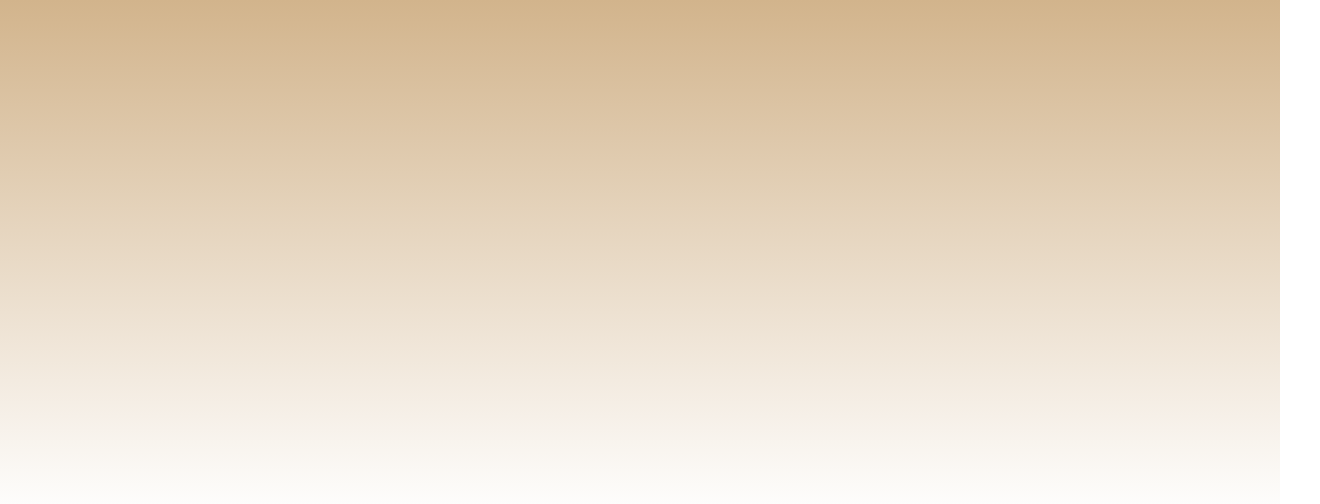
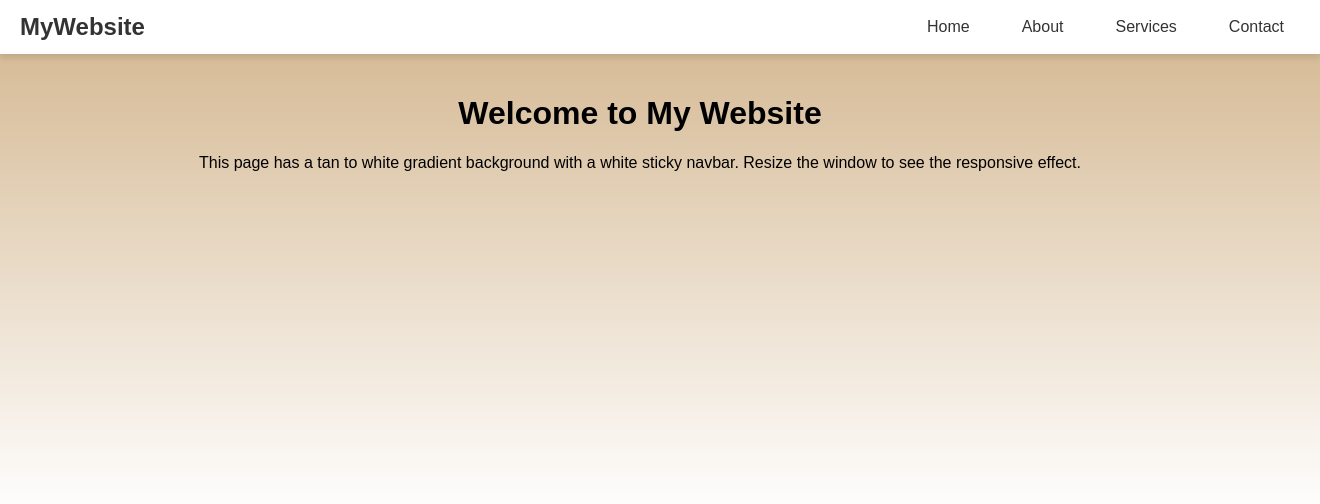
Before and after one commit to 0y0x/incognitowareactive.github.io, a plain HTML site: page index.html in a window 1280 px wide. Shown: the whole page, 1320 px wide, since content can reach past the window. Drawn offline with Linux system fonts and the light colour scheme.

Commit message:
Update index.html

```diff
--- a/index.html
+++ b/index.html
@@ -3,16 +3,93 @@
 <head>
   <meta charset="UTF-8">
   <meta name="viewport" content="width=device-width, initial-scale=1.0">
-  <title>Tan to White Gradient</title>
+  <title>Tan to White Gradient with Navbar</title>
   <style>
+    /* Basic reset for body */
     body {
       height: 100vh;
       margin: 0;
+      font-family: Arial, sans-serif;
       background: linear-gradient(to bottom, #d2b48c 0%, #ffffff 65%);
+      display: flex;
+      flex-direction: column;
     }
+
+    /* Navbar container */
+    .navbar {
+      background-color: #ffffff; /* White background */
+      padding: 10px 20px;
+      display: flex;
+      justify-content: space-between;
+      align-items: center;
+      box-shadow: 0 4px 6px rgba(0, 0, 0, 0.1); /* Light shadow */
+      position: sticky;
+      top: 0;
+      width: 100%;
+      z-index: 100;
+    }
+
+    /* Logo or Brand (just an example text here) */
+    .logo {
+      font-size: 24px;
+      font-weight: bold;
+      color: #333; /* Dark text for contrast */
+    }
+
+    /* Navbar links */
+    .nav-links {
+      display: flex;
+      gap: 20px;
+    }
+
+    .nav-links a {
+      text-decoration: none;
+      color: #333; /* Dark text for links */
+      font-size: 16px;
+      padding: 8px 16px;
+      border-radius: 4px;
+      transition: background-color 0.3s ease, color 0.3s ease;
+    }
+
+    .nav-links a:hover {
+      background-color: #f0f0f0; /* Light gray background on hover */
+      color: #007bff; /* Blue text on hover */
+    }
+
+    /* Mobile responsiveness: Stack links vertically on small screens */
+    @media (max-width: 768px) {
+      .nav-links {
+        flex-direction: column;
+        align-items: center;
+      }
+    }
+
+    /* Content below the navbar */
+    .content {
+      padding: 20px;
+      text-align: center;
+    }
+
   </style>
 </head>
 <body>
 
+  <!-- Navbar -->
+  <div class="navbar">
+    <div class="logo">MyWebsite</div>
+    <div class="nav-links">
+      <a href="#">Home</a>
+      <a href="#">About</a>
+      <a href="#">Services</a>
+      <a href="#">Contact</a>
+    </div>
+  </div>
+
+  <!-- Content -->
+  <div class="content">
+    <h1>Welcome to My Website</h1>
+    <p>This page has a tan to white gradient background with a white sticky navbar. Resize the window to see the responsive effect.</p>
+  </div>
+
 </body>
 </html>
```
